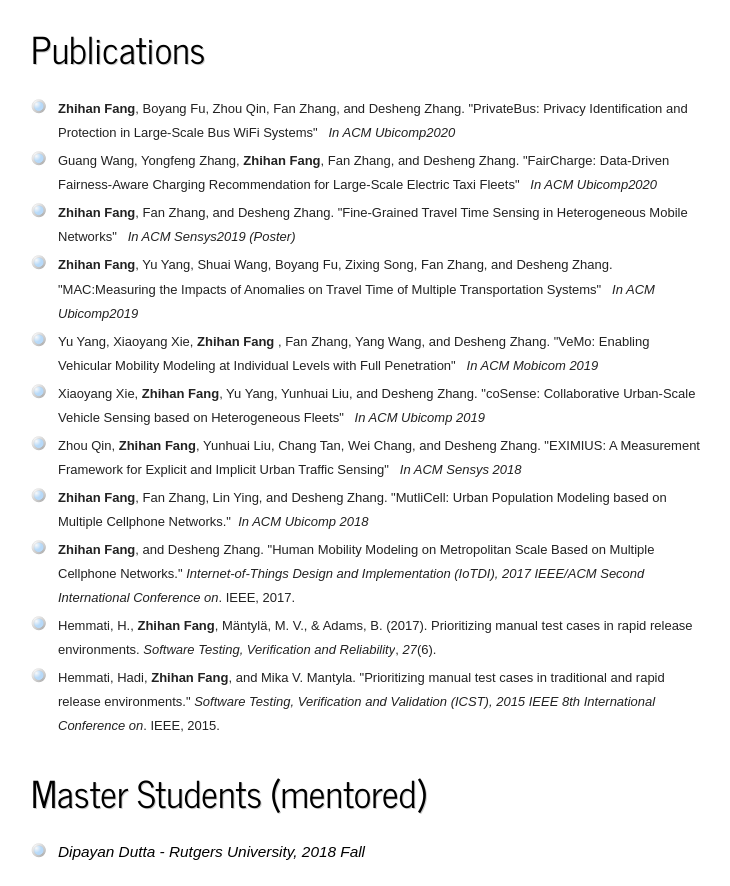
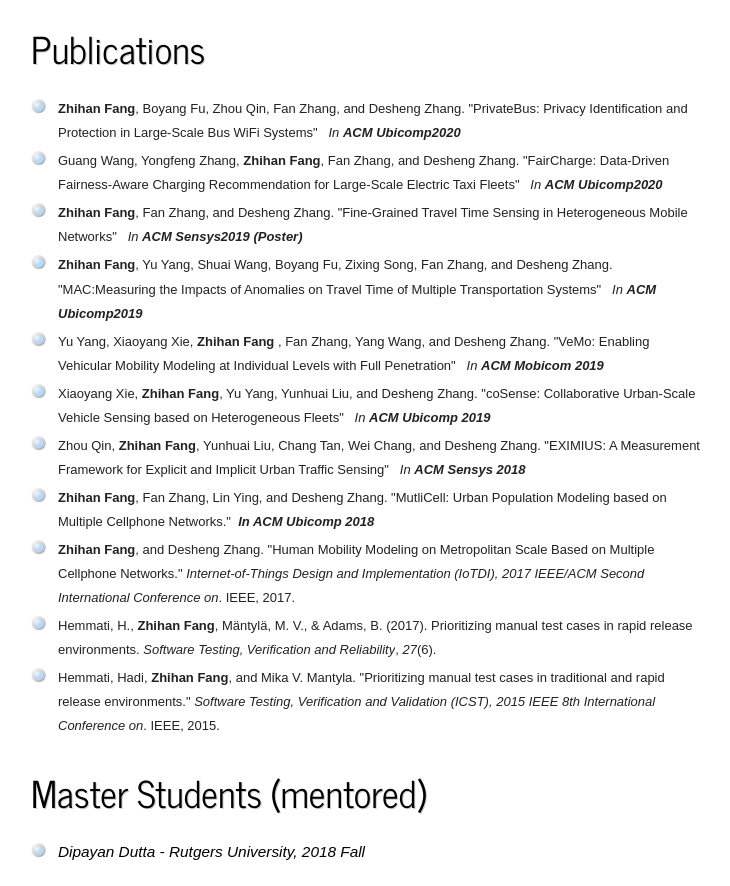
Before and after one commit to spiderdataman/spiderdataman.github.io, a plain HTML site: page index.html in a window 1280 px wide. Shown: the part 813-1699 px from the top of the page, without its empty margins (135-865 px from the left). Drawn offline with Linux system fonts and the light colour scheme.

Commit message:
Update index.html

```diff
--- a/index.html
+++ b/index.html
@@ -151,55 +151,55 @@
 				  <b>Zhihan Fang</b>, Boyang Fu, Zhou Qin, Fan Zhang, and Desheng Zhang.
 				"PrivateBus: Privacy Identification and Protection in Large-Scale Bus WiFi Systems"
 				 <span>&nbsp;</span></span><i style="color: rgb(34, 34, 34); font-family: Arial, sans-serif; font-size: 13px; font-variant-ligatures: normal; font-variant-caps: normal; font-weight: 400; letter-spacing: normal; orphans: 2; text-align: left; text-indent: 0px; text-transform: none; white-space: normal; widows: 2; word-spacing: 0px; -webkit-text-stroke-width: 0px; background-color: rgb(255, 255, 255); text-decoration-style: initial; text-decoration-color: initial;">
-				  In ACM Ubicomp2020
+				In <b> ACM Ubicomp2020 </b>
 			  </i>
 			 <li>
 			  <span style="color: rgb(34, 34, 34); font-family: Arial, sans-serif; font-size: 13px; font-style: normal; font-variant-ligatures: normal; font-variant-caps: normal; font-weight: 400; letter-spacing: normal; orphans: 2; text-align: left; text-indent: 0px; text-transform: none; white-space: normal; widows: 2; word-spacing: 0px; -webkit-text-stroke-width: 0px; background-color: rgb(255, 255, 255); text-decoration-style: initial; text-decoration-color: initial; display: inline !important; float: none;">
 				  Guang Wang, Yongfeng Zhang, <b>Zhihan Fang</b>, Fan Zhang, and Desheng Zhang.
 				"FairCharge: Data-Driven Fairness-Aware Charging Recommendation for Large-Scale Electric Taxi Fleets"
 				 <span>&nbsp;</span></span><i style="color: rgb(34, 34, 34); font-family: Arial, sans-serif; font-size: 13px; font-variant-ligatures: normal; font-variant-caps: normal; font-weight: 400; letter-spacing: normal; orphans: 2; text-align: left; text-indent: 0px; text-transform: none; white-space: normal; widows: 2; word-spacing: 0px; -webkit-text-stroke-width: 0px; background-color: rgb(255, 255, 255); text-decoration-style: initial; text-decoration-color: initial;">
-				  In ACM Ubicomp2020
+				 In <b> ACM Ubicomp2020 </b>
 			  </i>
 			 <li>
 			  <span style="color: rgb(34, 34, 34); font-family: Arial, sans-serif; font-size: 13px; font-style: normal; font-variant-ligatures: normal; font-variant-caps: normal; font-weight: 400; letter-spacing: normal; orphans: 2; text-align: left; text-indent: 0px; text-transform: none; white-space: normal; widows: 2; word-spacing: 0px; -webkit-text-stroke-width: 0px; background-color: rgb(255, 255, 255); text-decoration-style: initial; text-decoration-color: initial; display: inline !important; float: none;">
 				 <b>Zhihan Fang</b>, Fan Zhang, and Desheng Zhang.
 				"Fine-Grained Travel Time Sensing in Heterogeneous Mobile Networks"
 				 <span>&nbsp;</span></span><i style="color: rgb(34, 34, 34); font-family: Arial, sans-serif; font-size: 13px; font-variant-ligatures: normal; font-variant-caps: normal; font-weight: 400; letter-spacing: normal; orphans: 2; text-align: left; text-indent: 0px; text-transform: none; white-space: normal; widows: 2; word-spacing: 0px; -webkit-text-stroke-width: 0px; background-color: rgb(255, 255, 255); text-decoration-style: initial; text-decoration-color: initial;">
-				  In ACM Sensys2019 (Poster)
+				 In <b> ACM Sensys2019 (Poster) </b>
 			  </i>
 			  <li>
 			  <span style="color: rgb(34, 34, 34); font-family: Arial, sans-serif; font-size: 13px; font-style: normal; font-variant-ligatures: normal; font-variant-caps: normal; font-weight: 400; letter-spacing: normal; orphans: 2; text-align: left; text-indent: 0px; text-transform: none; white-space: normal; widows: 2; word-spacing: 0px; -webkit-text-stroke-width: 0px; background-color: rgb(255, 255, 255); text-decoration-style: initial; text-decoration-color: initial; display: inline !important; float: none;">
 				  <b>Zhihan Fang</b>, Yu Yang, Shuai Wang, Boyang Fu, Zixing Song, Fan Zhang, and Desheng Zhang.
 				"MAC:Measuring the Impacts of Anomalies on Travel Time of Multiple Transportation Systems"
 				 <span>&nbsp;</span></span><i style="color: rgb(34, 34, 34); font-family: Arial, sans-serif; font-size: 13px; font-variant-ligatures: normal; font-variant-caps: normal; font-weight: 400; letter-spacing: normal; orphans: 2; text-align: left; text-indent: 0px; text-transform: none; white-space: normal; widows: 2; word-spacing: 0px; -webkit-text-stroke-width: 0px; background-color: rgb(255, 255, 255); text-decoration-style: initial; text-decoration-color: initial;">
-				  In ACM Ubicomp2019
+				  In <b> ACM Ubicomp2019 </b>
 			  </i>
 			  <li>
 			  <span style="color: rgb(34, 34, 34); font-family: Arial, sans-serif; font-size: 13px; font-style: normal; font-variant-ligatures: normal; font-variant-caps: normal; font-weight: 400; letter-spacing: normal; orphans: 2; text-align: left; text-indent: 0px; text-transform: none; white-space: normal; widows: 2; word-spacing: 0px; -webkit-text-stroke-width: 0px; background-color: rgb(255, 255, 255); text-decoration-style: initial; text-decoration-color: initial; display: inline !important; float: none;">
 				  Yu Yang, Xiaoyang Xie, <b> Zhihan Fang </b>, Fan Zhang, Yang Wang, and Desheng Zhang.
 				"VeMo: Enabling Vehicular Mobility Modeling at Individual Levels with Full Penetration"
 				 <span>&nbsp;</span></span><i style="color: rgb(34, 34, 34); font-family: Arial, sans-serif; font-size: 13px; font-variant-ligatures: normal; font-variant-caps: normal; font-weight: 400; letter-spacing: normal; orphans: 2; text-align: left; text-indent: 0px; text-transform: none; white-space: normal; widows: 2; word-spacing: 0px; -webkit-text-stroke-width: 0px; background-color: rgb(255, 255, 255); text-decoration-style: initial; text-decoration-color: initial;">
-				  In ACM Mobicom 2019
+				  In <b> ACM Mobicom 2019 </b>
 			  </i>
 			<li>
 			  <span style="color: rgb(34, 34, 34); font-family: Arial, sans-serif; font-size: 13px; font-style: normal; font-variant-ligatures: normal; font-variant-caps: normal; font-weight: 400; letter-spacing: normal; orphans: 2; text-align: left; text-indent: 0px; text-transform: none; white-space: normal; widows: 2; word-spacing: 0px; -webkit-text-stroke-width: 0px; background-color: rgb(255, 255, 255); text-decoration-style: initial; text-decoration-color: initial; display: inline !important; float: none;">
 				  Xiaoyang Xie, <b>Zhihan Fang</b>, Yu Yang, Yunhuai Liu, and Desheng Zhang.
 				"coSense: Collaborative Urban-Scale Vehicle Sensing based on Heterogeneous Fleets"
 				 <span>&nbsp;</span></span><i style="color: rgb(34, 34, 34); font-family: Arial, sans-serif; font-size: 13px; font-variant-ligatures: normal; font-variant-caps: normal; font-weight: 400; letter-spacing: normal; orphans: 2; text-align: left; text-indent: 0px; text-transform: none; white-space: normal; widows: 2; word-spacing: 0px; -webkit-text-stroke-width: 0px; background-color: rgb(255, 255, 255); text-decoration-style: initial; text-decoration-color: initial;">
-				  In ACM Ubicomp 2019
+				In <b> ACM Ubicomp 2019 </b>
 			  </i>
 			  <li>
 			  <span style="color: rgb(34, 34, 34); font-family: Arial, sans-serif; font-size: 13px; font-style: normal; font-variant-ligatures: normal; font-variant-caps: normal; font-weight: 400; letter-spacing: normal; orphans: 2; text-align: left; text-indent: 0px; text-transform: none; white-space: normal; widows: 2; word-spacing: 0px; -webkit-text-stroke-width: 0px; background-color: rgb(255, 255, 255); text-decoration-style: initial; text-decoration-color: initial; display: inline !important; float: none;">
 				  Zhou Qin, <b> Zhihan Fang</b>, Yunhuai Liu, Chang Tan, Wei Chang, and Desheng Zhang.
 				"EXIMIUS: A Measurement Framework for Explicit and Implicit Urban Traffic Sensing"
 				 <span>&nbsp;</span></span><i style="color: rgb(34, 34, 34); font-family: Arial, sans-serif; font-size: 13px; font-variant-ligatures: normal; font-variant-caps: normal; font-weight: 400; letter-spacing: normal; orphans: 2; text-align: left; text-indent: 0px; text-transform: none; white-space: normal; widows: 2; word-spacing: 0px; -webkit-text-stroke-width: 0px; background-color: rgb(255, 255, 255); text-decoration-style: initial; text-decoration-color: initial;">
-				  In ACM Sensys 2018
+				  In <b> ACM Sensys 2018 </b>
 			  </i>
 			  <li>
 			  <span style="color: rgb(34, 34, 34); font-family: Arial, sans-serif; font-size: 13px; font-style: normal; font-variant-ligatures: normal; font-variant-caps: normal; font-weight: 400; letter-spacing: normal; orphans: 2; text-align: left; text-indent: 0px; text-transform: none; white-space: normal; widows: 2; word-spacing: 0px; -webkit-text-stroke-width: 0px; background-color: rgb(255, 255, 255); text-decoration-style: initial; text-decoration-color: initial; display: inline !important; float: none;">
 				  <b>Zhihan Fang</b>, Fan Zhang, Lin Ying, and Desheng Zhang. "MutliCell: Urban Population
 			  Modeling based on<br class="auto-style7">Multiple Cellphone
-			  Networks."<span>&nbsp;</span></span><i style="color: rgb(34, 34, 34); font-family: Arial, sans-serif; font-size: 13px; font-variant-ligatures: normal; font-variant-caps: normal; font-weight: 400; letter-spacing: normal; orphans: 2; text-align: left; text-indent: 0px; text-transform: none; white-space: normal; widows: 2; word-spacing: 0px; -webkit-text-stroke-width: 0px; background-color: rgb(255, 255, 255); text-decoration-style: initial; text-decoration-color: initial;"> In ACM Ubicomp 2018
+			  Networks."<span>&nbsp;</span></span><i style="color: rgb(34, 34, 34); font-family: Arial, sans-serif; font-size: 13px; font-variant-ligatures: normal; font-variant-caps: normal; font-weight: 400; letter-spacing: normal; orphans: 2; text-align: left; text-indent: 0px; text-transform: none; white-space: normal; widows: 2; word-spacing: 0px; -webkit-text-stroke-width: 0px; background-color: rgb(255, 255, 255); text-decoration-style: initial; text-decoration-color: initial;"> <b> In ACM Ubicomp 2018 </b>
 			  </i>
 			  <li>
 			  <span style="color: rgb(34, 34, 34); font-family: Arial, sans-serif; font-size: 13px; font-style: normal; font-variant-ligatures: normal; font-variant-caps: normal; font-weight: 400; letter-spacing: normal; orphans: 2; text-align: left; text-indent: 0px; text-transform: none; white-space: normal; widows: 2; word-spacing: 0px; -webkit-text-stroke-width: 0px; background-color: rgb(255, 255, 255); text-decoration-style: initial; text-decoration-color: initial; display: inline !important; float: none;">
```
